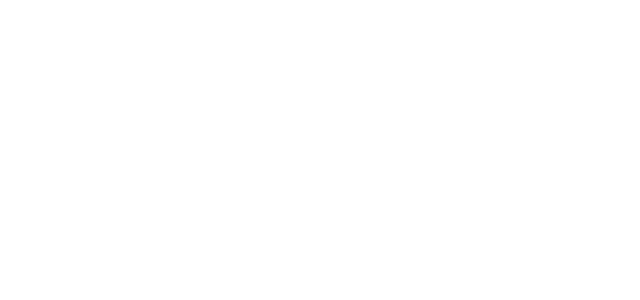
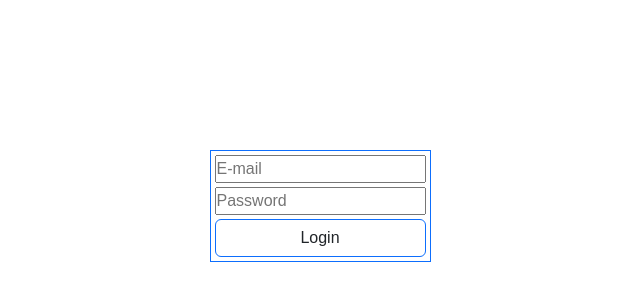
Before and after one commit to PetrAlexkulakov/users, a React (Vite) app in the folder client/: page /login in a window 1280 px wide. Before the commit this address had no page. Shown: the part 194-494 px from the top of the page, without its empty margins (320-960 px from the left). Built offline with nearby package versions, Linux system fonts and the light colour scheme.

Commit message:
feat: create Login

```diff
--- a/client/src/components/UsersCards/UsersCards.tsx
+++ b/client/src/components/UsersCards/index.tsx
@@ -31,7 +31,7 @@
                   <td>{value.name}</td>
                   <td>{value.email}</td>
                   <td>{value.lastLoginTime}</td>
-                  <td>{value.registrationTime}</td>
+                  <td>{value.createdAt}</td>
                   <td>{value.status}</td>
               </tr>
             )
--- a/client/src/interfaces/user.ts
+++ b/client/src/interfaces/user.ts
@@ -3,6 +3,6 @@
     name: string;
     email: string;
     lastLoginTime: string;
-    registrationTime: string;
+    createdAt: string;
     status: "active" | "blocked";
 }
--- a/client/src/pages/AppRouter.tsx
+++ b/client/src/pages/AppRouter.tsx
@@ -1,12 +1,14 @@
 import { Routes, Route, BrowserRouter } from 'react-router-dom';
-import UsersPage from './UsersPage/UsersPage';
-import Register from './Register/Register';
+import UsersPage from './UsersPage';
+import Register from './Register';
+import Login from './Login';
 
 const AppRouter = () => {
   return (
     <BrowserRouter>
       <Routes>
         <Route path="/register" element={<Register />} />
+        <Route path="/login" element={<Login />} />
         <Route path="/" element={<UsersPage />} />
       </Routes>
     </BrowserRouter>
--- /dev/null
+++ b/client/src/pages/Login/index.tsx
@@ -0,0 +1,32 @@
+import axios from 'axios'
+import { useState } from 'react';
+import { useNavigate } from 'react-router-dom';
+import { User } from '../../interfaces/user';
+
+const Login = () => {
+  const [ email, setEmail ] = useState('');
+  const [ password, setPassword ] = useState('');
+  const navigate = useNavigate()
+
+  const handleSubmit = (e: React.FormEvent) => {
+    e.preventDefault();
+    axios.get("http://localhost:3001/users").then((response) => {
+        const user = response.data.find((el: User) => el.email === email)
+        if (user && user.password === password){
+            navigate('/')
+        }
+    })
+  };
+
+  return (
+    <div className="d-flex align-items-center justify-content-center">
+      <form onSubmit={handleSubmit} className="d-flex flex-column border border-primary p-1 gap-1">
+        <input type="email" name="email" placeholder='E-mail' onChange={(e) => setEmail(e.target.value)} />
+        <input type="password" name="password" placeholder='Password' onChange={(e) => setPassword(e.target.value)} />
+        <button type="submit" className="btn border-primary">Login</button>
+      </form>
+    </div>
+  )
+}
+
+export default Login
--- a/client/src/pages/Register/Register.tsx
+++ b/client/src/pages/Register/index.tsx
@@ -1,10 +1,12 @@
 import axios from 'axios'
 import { useState } from 'react'
+import { useNavigate } from 'react-router-dom';
 
 const Register = () => {
   const [ name, setName ] = useState('');
   const [ email, setEmail ] = useState('');
   const [ password, setPassword ] = useState('');
+  const navigate = useNavigate()
 
   const handleSubmit = (e: React.FormEvent) => {
     e.preventDefault();
@@ -19,12 +21,10 @@
       lastLoginTime: String(Date.now()),
       status: "active",
     })
-      .then((response) => {
-        // Обработка успешного ответа
-        console.log("Response:", response.data);
+      .then(() => {
+        navigate('/')
       })
       .catch((error) => {
-        // Обработка ошибки
         console.error("Error:", error);
       });
   };
--- a/client/src/pages/UsersPage/UsersPage.tsx
+++ b/client/src/pages/UsersPage/index.tsx
@@ -1,4 +1,4 @@
-import UsersCards from '../../components/UsersCards/UsersCards'
+import UsersCards from '../../components/UsersCards'
 
 const UsersPage = () => {
   return (
```
